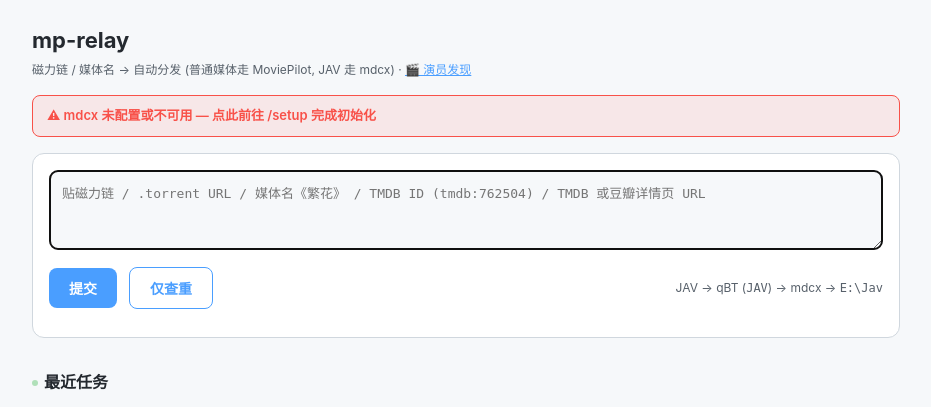
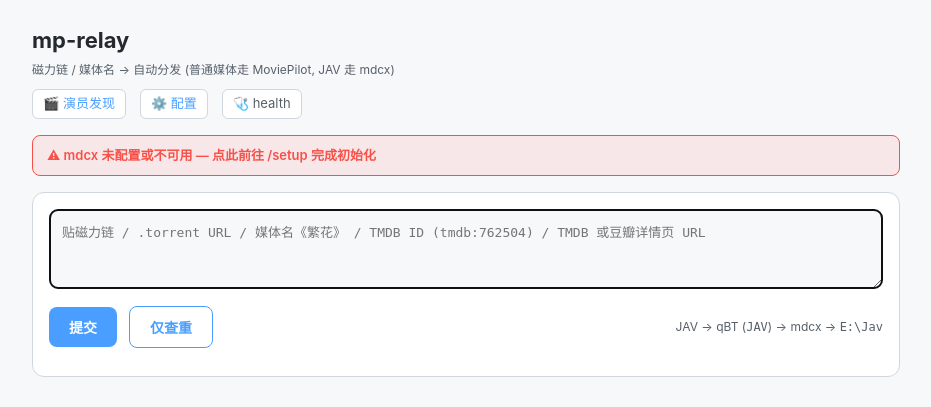
Before and after one commit to naughtyGitCat/mp-relay, a FastAPI app: page / in a window 1280 px wide. Shown: the top 407 px of the page, without its empty margins (174-1105 px from the left). Run offline with FastAPI, Linux system fonts and the light colour scheme; data that the repository does not hold is empty.

Commit message:
feat(index): add nav strip linking discover / setup / 115 / health (#37)
The main page only had a single inline "🎬 演员发现" link tucked into the
subtitle. Surface the other entry points as a proper nav row:

  - 🎬 演员发现   → /discover
  - ⚙️ 配置       → /setup
  - ☁️ 115 授权   → /auth/115   (hidden unless cloud115.authorized)
  - 🩺 health     → /health     (utility, muted color)

Sub-pages already link back to / via "← 回主页", so navigation is now
symmetric. The 115 link uses the existing /api/setup/status poll to
auto-show only for users who actually wired up cloud115 — keeps the bar
clean for the no-115 majority.

Co-authored-by: Claude Opus 4.7 (1M context) <noreply@anthropic.com>

```diff
--- a/templates/index.html
+++ b/templates/index.html
@@ -36,6 +36,13 @@
     header { padding: 24px 0 16px; }
     header h1 { margin: 0; font-size: 22px; }
     header .sub { color: var(--muted); font-size: 12px; margin-top: 4px; }
+    header a { color: var(--accent); text-decoration: none; }
+    header a:hover { text-decoration: underline; }
+    .nav { display: flex; flex-wrap: wrap; gap: 14px; margin-top: 10px; font-size: 13px; }
+    .nav a { color: var(--accent); text-decoration: none; padding: 4px 10px;
+             border: 1px solid var(--border); border-radius: 6px; background: var(--card); }
+    .nav a:hover { border-color: var(--accent); text-decoration: none; }
+    .nav a.health { color: var(--muted); }
 
     .input-card {
       background: var(--card); border: 1px solid var(--border);
@@ -119,7 +126,13 @@
 <body>
   <header>
     <h1>mp-relay</h1>
-    <div class="sub">磁力链 / 媒体名 → 自动分发 (普通媒体走 MoviePilot, JAV 走 mdcx) · <a href="/discover" style="color:var(--accent)">🎬 演员发现</a></div>
+    <div class="sub">磁力链 / 媒体名 → 自动分发 (普通媒体走 MoviePilot, JAV 走 mdcx)</div>
+    <nav class="nav">
+      <a href="/discover" title="按演员 / 系列 / 厂牌 / 类别 / 导演 浏览">🎬 演员发现</a>
+      <a href="/setup" title="配置依赖服务、mdcx 字段、115 授权">⚙️ 配置</a>
+      <a id="nav-c115" href="/auth/115" title="115 网盘扫码授权" style="display:none">☁️ 115 授权</a>
+      <a class="health" href="/health" target="_blank" title="服务健康自检 JSON">🩺 health</a>
+    </nav>
   </header>
 
   <!-- Setup banner: shows only when /api/setup/status reports mdcx unhealthy.
@@ -631,12 +644,18 @@ startPolling();
 // hidden, and any actual scrape error will show up via /health on the
 // task table the same as before.
 const setupBanner = document.getElementById('setup-banner');
+const navC115 = document.getElementById('nav-c115');
 async function checkSetupStatus() {
   try {
     const r = await fetch('/api/setup/status');
     if (!r.ok) return;
     const data = await r.json();
     setupBanner.style.display = data.mdcx && data.mdcx.ok ? 'none' : 'block';
+    // Only surface 115 entry-point in the nav when the user has actually
+    // wired it up — keeps the bar clean for non-115 users.
+    if (navC115) {
+      navC115.style.display = (data.cloud115 && data.cloud115.authorized) ? '' : 'none';
+    }
   } catch { /* ignore — banner stays hidden */ }
 }
 checkSetupStatus();
```
